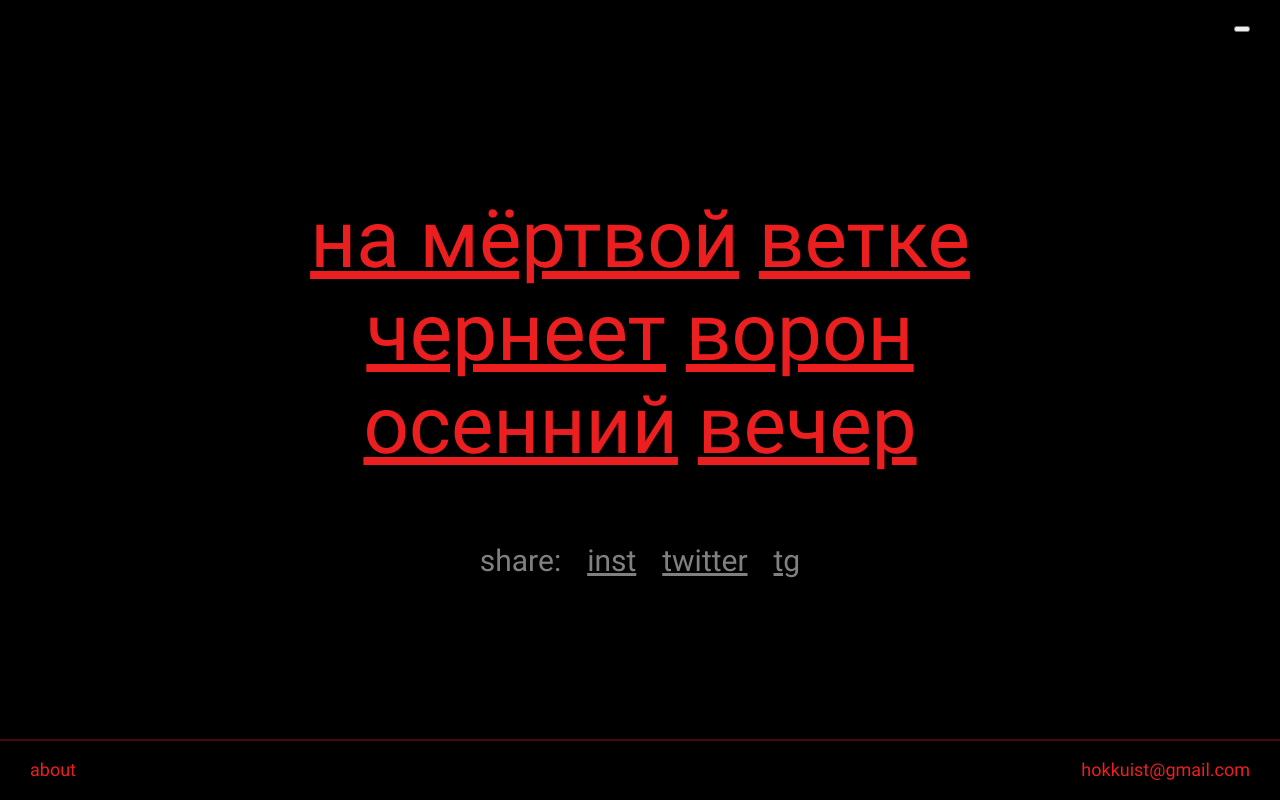
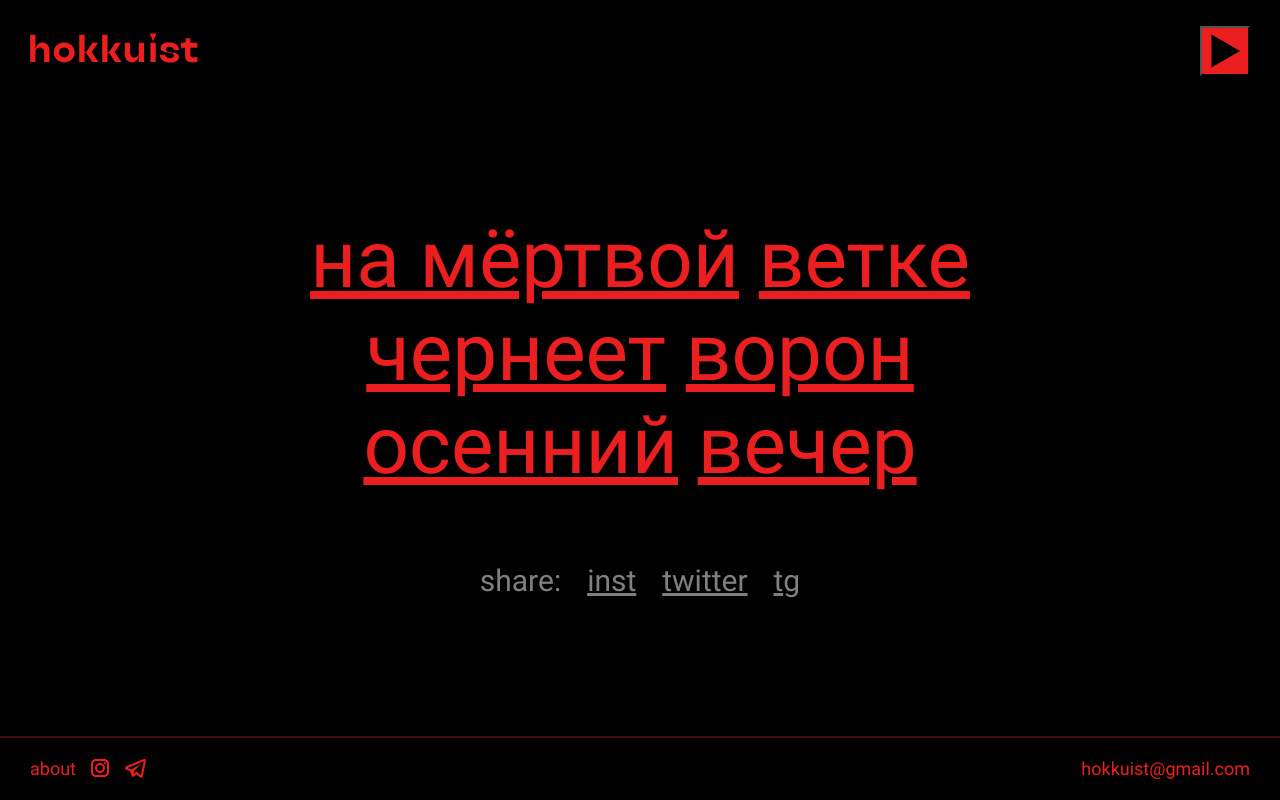
Before and after one commit to adaptedbee/haiku-apocalypse, a website: page source/index.html in a window 1280 px wide. Drawn offline with nearby package versions, Linux system fonts and the light colour scheme; files that its build step writes are made by us from their sources.

Commit message:
Добавляем изображения

```diff
--- a/source/index.html
+++ b/source/index.html
@@ -14,7 +14,7 @@
   <body>
     <header class="header">
       <a class="header__logo">
-        <span class="visually-hidden">Hokkuist</span>
+        <img src="./img/logo.svg" width="168" height="30" alt="Hokkuist" />
       </a>
 
       <button class="header__toggle-button">
@@ -45,11 +45,11 @@
     <footer class="footer">
       <div class="footer__left-wrapper">
         <a class="footer__link">about</a>
-        <a class="footer__link" href="#">
-          <span class="visually-hidden">Instagram</span>
+        <a class="footer__icon-link" href="#">
+          <img src="./img/icons/instagram.svg" width="24" height="24" alt="Instagram" />
         </a>
-        <a class="footer__link" href="#">
-          <span class="visually-hidden">Telegram</span>
+        <a class="footer__icon-link" href="#">
+          <img src="./img/icons/telegram.svg" width="24" height="24" alt="Telegram" />
         </a>
       </div>
 
--- a/source/scss/blocks/footer.scss
+++ b/source/scss/blocks/footer.scss
@@ -26,3 +26,11 @@
   color: $red;
   text-decoration: none;
 }
+
+.footer__icon-link {
+  &:not(:last-child) {
+    margin-right: 12px;
+  }
+
+  line-height: 0;
+}
--- a/source/scss/blocks/header.scss
+++ b/source/scss/blocks/header.scss
@@ -13,5 +13,15 @@
 }
 
 .header__toggle-button {
+  width: 50px;
+  height: 50px;
 
+  background-color: $red;
+  background-image: url('../img/icons/play.svg');
+  background-position: center;
+  background-repeat: no-repeat;
+
+  &--pause {
+    background-image: url('../img/icons/pause.svg');
+  }
 }
--- a/source/scss/blocks/poem.scss
+++ b/source/scss/blocks/poem.scss
@@ -14,5 +14,6 @@
 
   span {
     text-decoration-line: underline;
+    cursor: pointer;
   }
 }
```
Also changed, not shown: source/img/icons/instagram.svg (added), source/img/icons/pause.svg (added), source/img/icons/play.svg (added), source/img/icons/telegram.svg (added), source/img/logo.svg (added).
